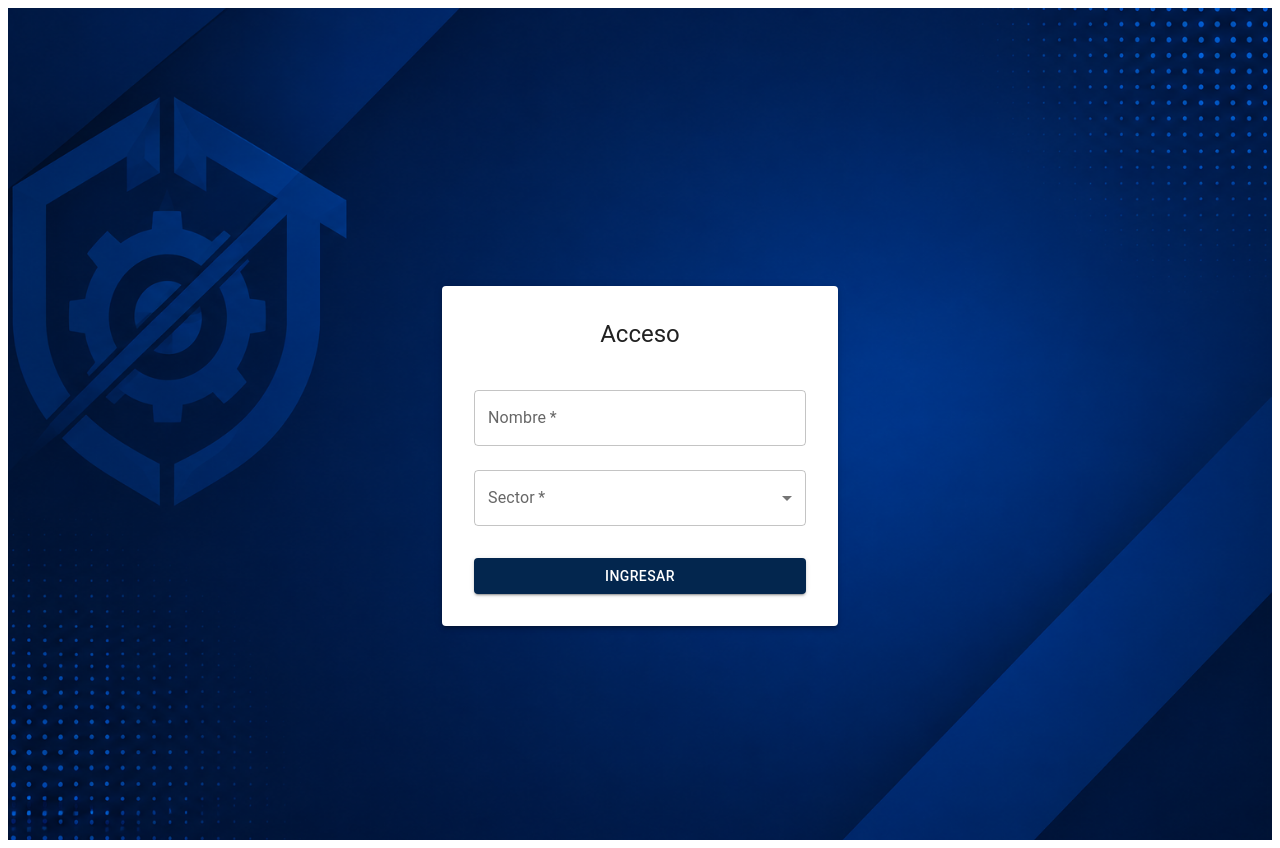
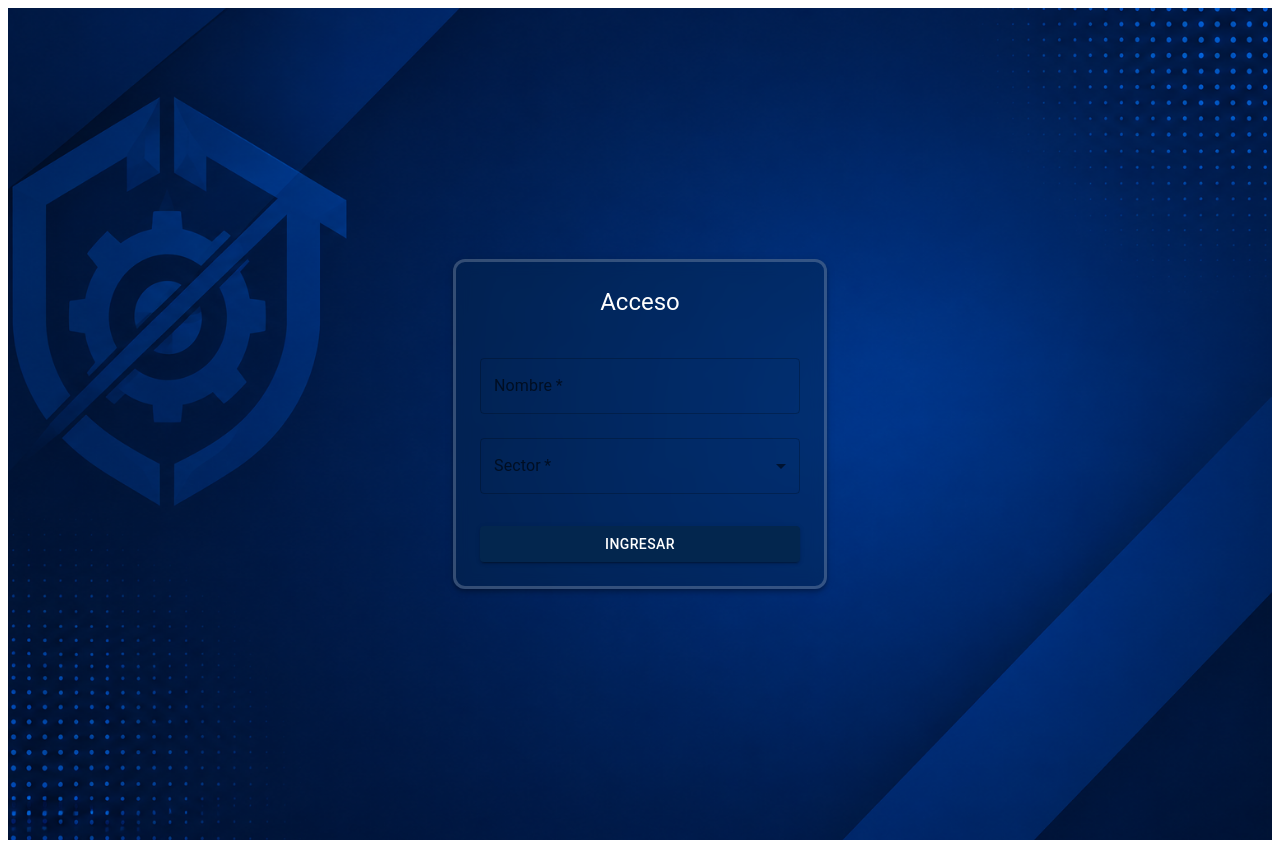
Before and after one commit to davidjuharez/pv_tp_integrador_grupo6, a React (Vite) app in the folder pv_tp_integrador_grupo6/: page /login in a window 1280 px wide. Built offline with nearby package versions, Linux system fonts and the light colour scheme.

Commit message:
Se cambia el formato del contenedor del login a una card y se le dal el mismo color translucido que las cards del dashboard.

```diff
--- a/pv_tp_integrador_grupo6/src/views/Login.jsx
+++ b/pv_tp_integrador_grupo6/src/views/Login.jsx
@@ -24,8 +24,8 @@ const Login = () => {
 
     return (
         <Box sx={{ minHeight: "100vh", backgroundImage: `url(${fondoLogin})`, backgroundSize: "cover", backgroundPosition: "center", display: "flex", justifyContent: "center", alignItems: "center", p: 2 }}>
-        <Container maxWidth="xs" sx={{ mt: 8 }}>
-            <Paper elevation={3} sx={{ p: 4 }}>
+
+            <Paper elevation={4} sx={{ p: 3, width: "100%", maxWidth: 320, borderRadius: 3, bgcolor: 'rgba(3, 38, 78, 0.4)', backdropFilter: 'blur(8px)', border: '3px solid rgba(255, 255, 255, 0.2)', color: '#ffffff' }}>
                 <Typography variant="h5" align="center" sx={{ mb: 3 }}>Acceso</Typography>
                 <form onSubmit={handleSubmit}>
                     <TextField fullWidth label="Nombre" name="nombre" onChange={handleChange} margin="normal" required />
@@ -36,7 +36,7 @@ const Login = () => {
                     <Button fullWidth variant="contained" type="submit" sx={{ mt: 3, bgcolor: '#03264e' }}>Ingresar</Button>
                 </form>
             </Paper>
-        </Container>
+
         </Box>
     );
 };
```
